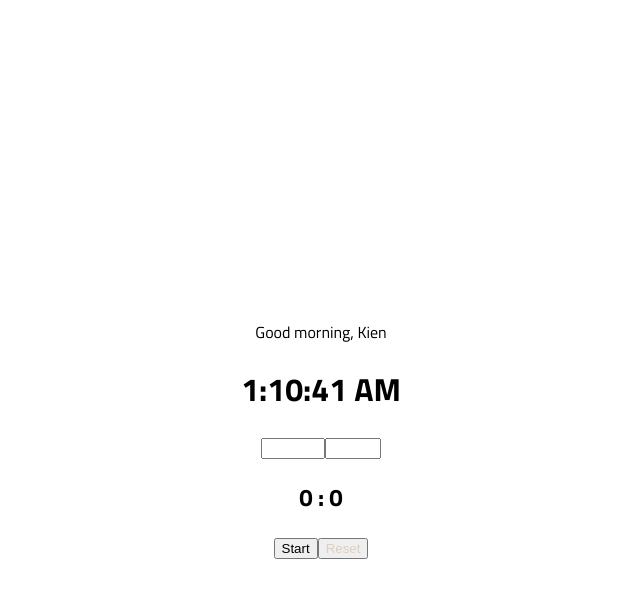
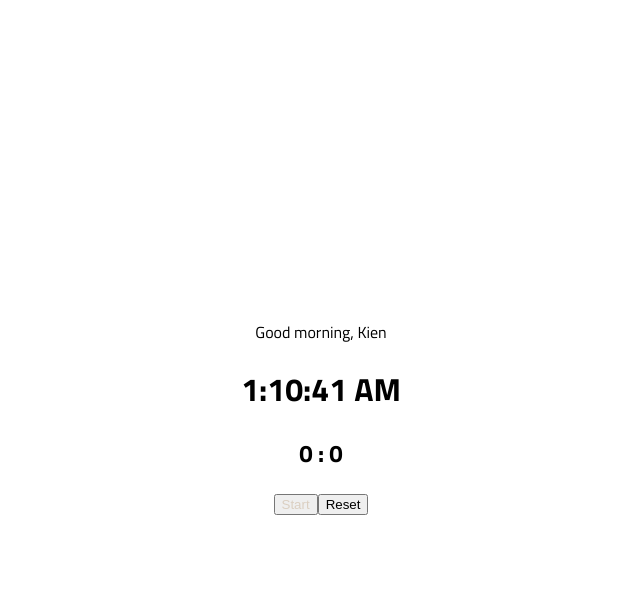
Before and after one commit to cankien93/clock, a React (Create React App) app: page / in a window 1280 px wide. Both pictures are taken after a click on the button "Start". Shown: the top 598 px of the page, without its empty margins (319-959 px from the left). Built offline with nearby package versions, Linux system fonts and the light colour scheme.

Commit message:
fixed input return type string

```diff
--- a/src/MyTimer.js
+++ b/src/MyTimer.js
@@ -18,18 +18,18 @@ class MyTimer extends React.Component {
 
     setMinute = (event)=>{
         this.setState({
-            minute: event.target.value,
+            minute: parseInt(event.target.value),
             set: {
-                min: event.target.value
+                min: parseInt(event.target.value)
             }
         })
         console.log(this.state.minute)
     }
     setSecond = (event)=>{
         this.setState({
-            second: event.target.value,
+            second: parseInt(event.target.value),
             set: {
-                sec: event.target.value
+                sec: parseInt(event.target.value)
             }
         })
 
@@ -48,7 +48,7 @@ class MyTimer extends React.Component {
 
     tickTimer(){
         const {second, minute} = this.state
-        console.log('minute',this.state.minute,'second',this.state.second)
+        console.log('minute',typeof(minute),this.state.minute,'second',this.state.second)
         if(second>0){
             this.setState({
                 second: second - 1
@@ -57,14 +57,13 @@ class MyTimer extends React.Component {
         if(second===0){
             if(minute===0){
                 clearInterval(this.timerID);
-                console.log('time-off')
                 this.setState({
                     run: 'done'
                 })
             } else {
                 this.setState({
-                    minute: minute - 1,
-                    second: 59
+                    minute : minute -1,
+                    second : 59
                 })
             }
 
@@ -86,34 +85,44 @@ class MyTimer extends React.Component {
 
     render(){
         const {minute, second, run}= this.state;
-        if(run=== 'off' || run==='done'){
-            return (
-                <div className='tc'>
-                    <input onChange={this.setMinute} type='number' min='0' max='180'/>
-                    <input onChange={this.setSecond} type='number' min='0' max='59' />
-                    <h2>{minute} : {second}</h2>
-                    <button onClick= {this.startTimer}>Start</button>
-                    <button style={{color:'#dbcfc1'}}>Reset</button>
-                    {run === 'done'
-                        ?<div><audio src={sound} autoPlay/></div>
-                        :<div></div>
-                    }
-                </div>
-              )
-        } if(run==='on'){
-            return (
-                <div className='tc'>
-                    <h2>{minute} : {second}</h2>
-                    <button style={{color:'#dbcfc1'}}>Start</button>
-                    <button onClick= {this.resetTimer}>Reset</button>
-                    {run === 'done'
-                        ?<div><audio src={sound} autoPlay/></div>
-                        :<div></div>
-                    }
-                </div>
-              )
-        }
 
+        const inputMinute = run === 'off'
+            ?<input onChange={this.setMinute} type='number' min='0' max='180'/>
+            :null
+
+        const inputSecond = run === 'off'
+            ?<input onChange={this.setSecond} type='number' min='0' max='59' />
+            :null
+
+        const countDown = <h2>{minute} : {second}</h2>
+
+        const buttonStart = run === 'off'
+            ?<button onClick= {this.startTimer}>Start</button>
+            :run === 'on'
+                ?<button style={{color:'#dbcfc1'}}>Start</button>
+                :<button style={{color:'#dbcfc1'}}>Start</button>
+
+        const buttonReset = run === 'off'
+            ?<button style={{color:'#dbcfc1'}}>Reset</button>
+            :run === 'on'
+                ?<button onClick= {this.resetTimer}>Reset</button>
+                :<button onClick= {this.resetTimer}>Reset</button>
+
+        const soundEffect = run === 'done'
+            ?<div><audio src={sound} autoPlay/></div>
+            :null
+
+
+        return (
+            <div className='tc'>
+                {inputMinute}
+                {inputSecond}
+                {countDown}
+                {buttonStart}
+                {buttonReset}
+                {soundEffect}
+            </div>
+            )
     }
 
   }
```
